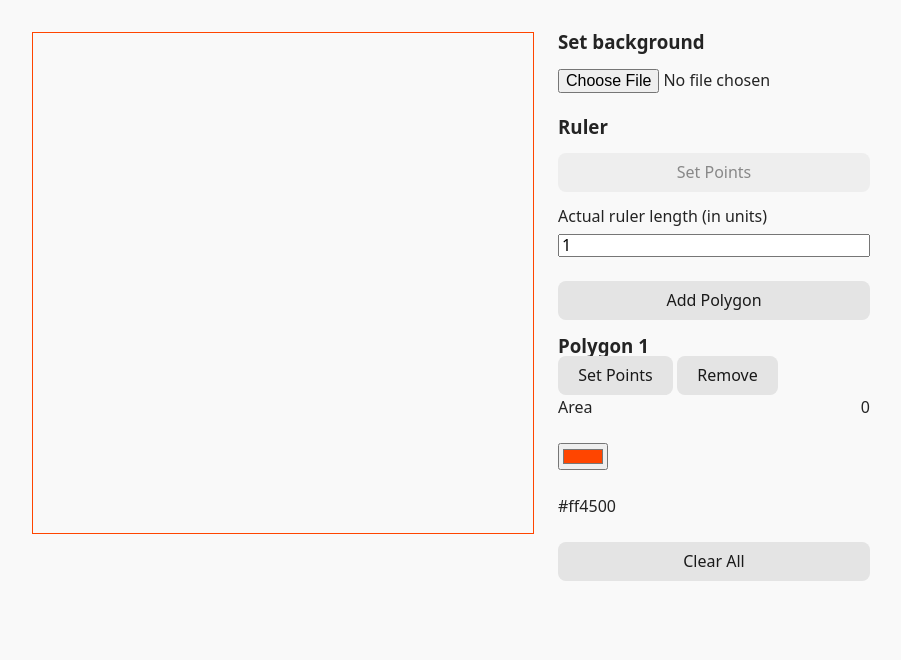
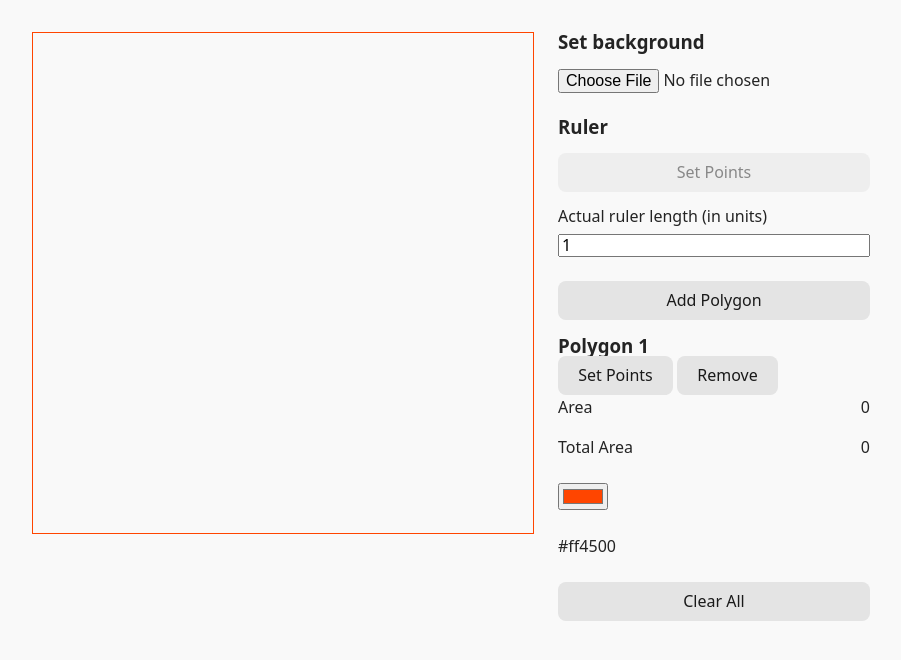
Before and after one commit to schebl/area, a Svelte app: page / in a window 1280 px wide. Shown: the top 660 px of the page, without its empty margins (96-997 px from the left). Built offline with nearby package versions, Linux system fonts and the light colour scheme.

Commit message:
add total polygons area calculating

```diff
--- a/src/App.svelte
+++ b/src/App.svelte
@@ -26,6 +26,13 @@
             return 1;
         }
         return units / ruler.length();
+    });
+    let totalArea = $derived.by(() => {
+        let total = 0;
+        for (const polygon of polygons) {
+            total += polygon.area();
+        }
+        return total * scale ** 2;
     });
 
     interface PointAppender {
@@ -128,6 +135,12 @@
                     </div>
                 </div>
             {/each}
+
+            <div class="info-row">
+                <p>Total Area</p>
+
+                <p>{totalArea}</p>
+            </div>
         </div>
 
         <input type="color" bind:value={lineColor}> {lineColor}
```
